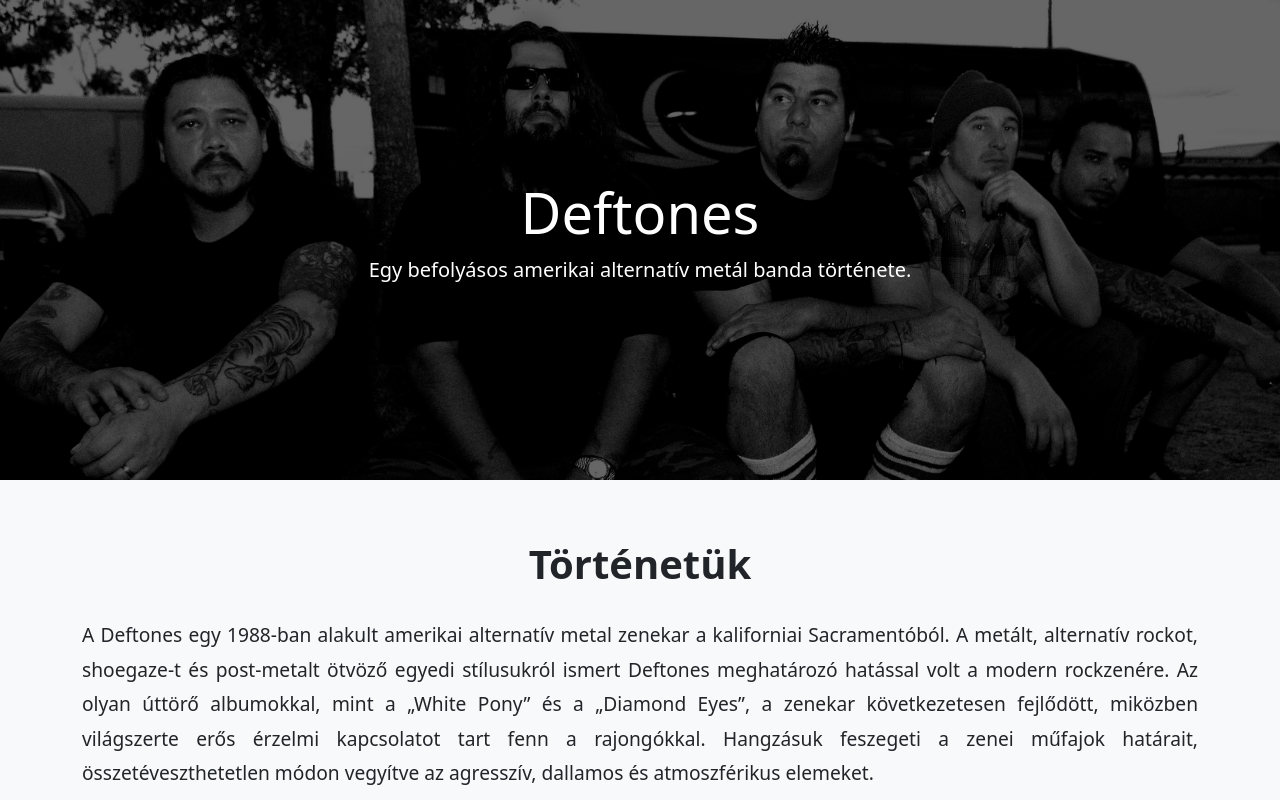
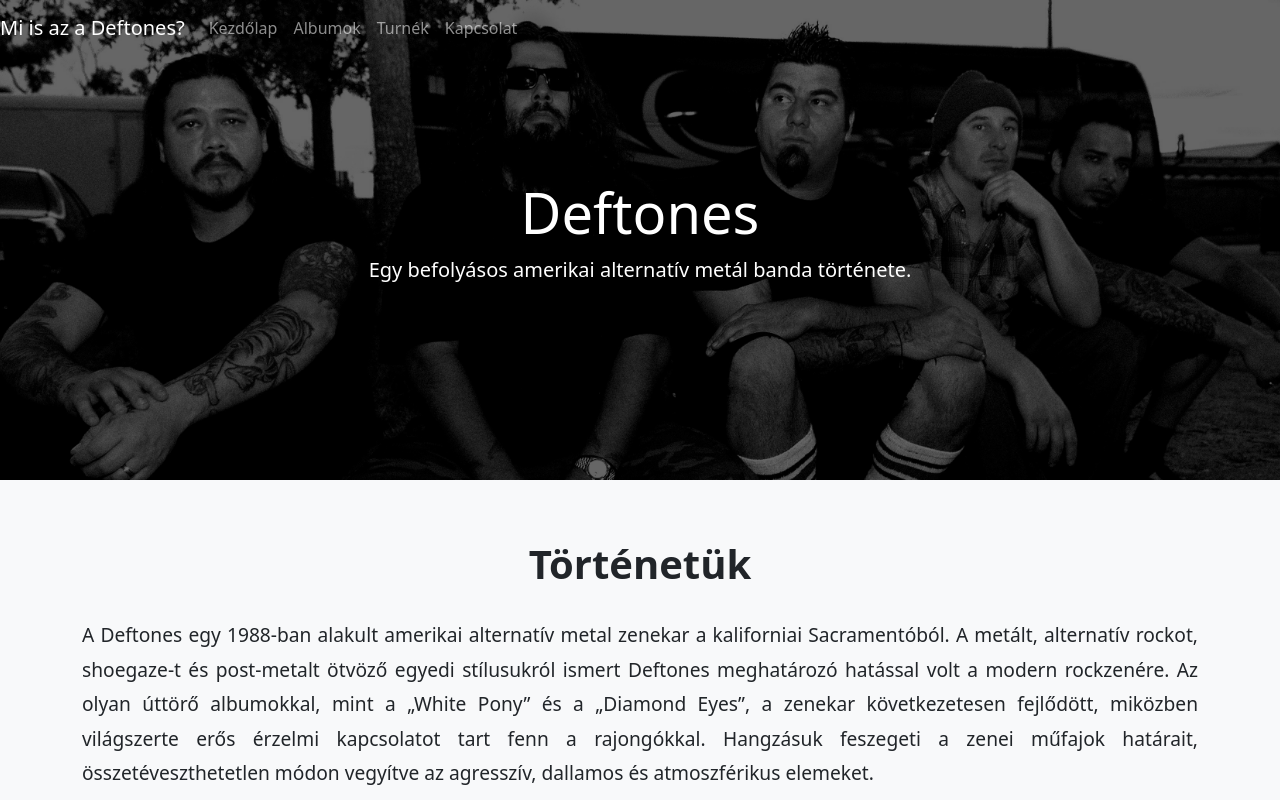
Before and after one commit to ostermannaaron/deftones-fan-page, a plain HTML site: page deftones/wiki.html in a window 1280 px wide. Shown: the top 800 px of the page. Drawn offline with Linux system fonts and the light colour scheme.

Commit message:
Update wiki.html (kurva)
hat sokat nm haladtam de pozitiv :)

```diff
--- a/deftones/wiki.html
+++ b/deftones/wiki.html
@@ -83,7 +83,28 @@
     </style>
 </head>
 <body>
-
+<nav class="navbar navbar-expand-lg navbar-dark fixed-top">
+        <a class="navbar-brand" href="wiki.html" target="_self">Mi is az a Deftones?</a>
+        <button class="navbar-toggler" type="button" data-toggle="collapse" data-target="#navbarNav" aria-controls="navbarNav" aria-expanded="false" aria-label="Toggle navigation">
+            <span class="navbar-toggler-icon"></span>
+        </button>
+        <div class="collapse navbar-collapse" id="navbarNav">
+            <ul class="navbar-nav ml-auto">
+                <li class="nav-item active">
+                    <a class="nav-link" href="index.html">Kezdőlap</a>
+                </li>
+                <li class="nav-item">
+                    <a class="nav-link" href="#albums">Albumok</a>
+                </li>
+                <li class="nav-item">
+                    <a class="nav-link" href="#tours">Turnék</a>
+                </li>
+                <li class="nav-item">
+                    <a class="nav-link" href="#contact">Kapcsolat</a>
+                </li>
+            </ul>
+        </div>
+    </nav>
     <section class="hero-about">
         <div class="container">
             <h1 class="display-4">Deftones</h1>
@@ -140,6 +161,15 @@
 
             </div>
         </div>
+         <div class="col-md-4">
+            <div class="card bg-secondary band-member-card text-center">
+               <img src="kepek/chicheng.jpg" class="card-img-top" alt="Chi Cheng">
+                <div class="card-body">
+                    <h5 class="card-title">Chi Cheng</h5>
+                    <p class="card-text">Bass, background vocals (former)</p>
+                </div>
+            </div>
+        </div>
     </section>
 
     <footer class="bg-dark text-white py-4">
```
